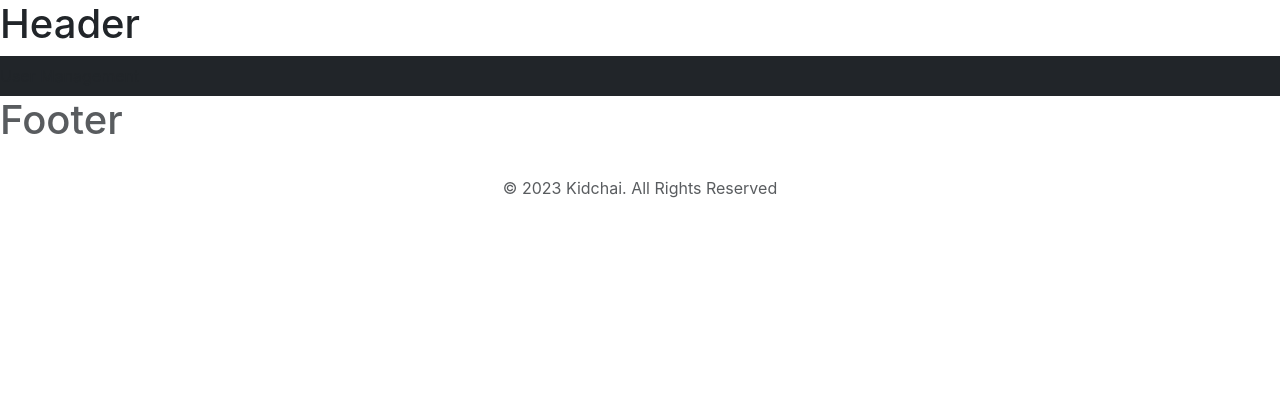
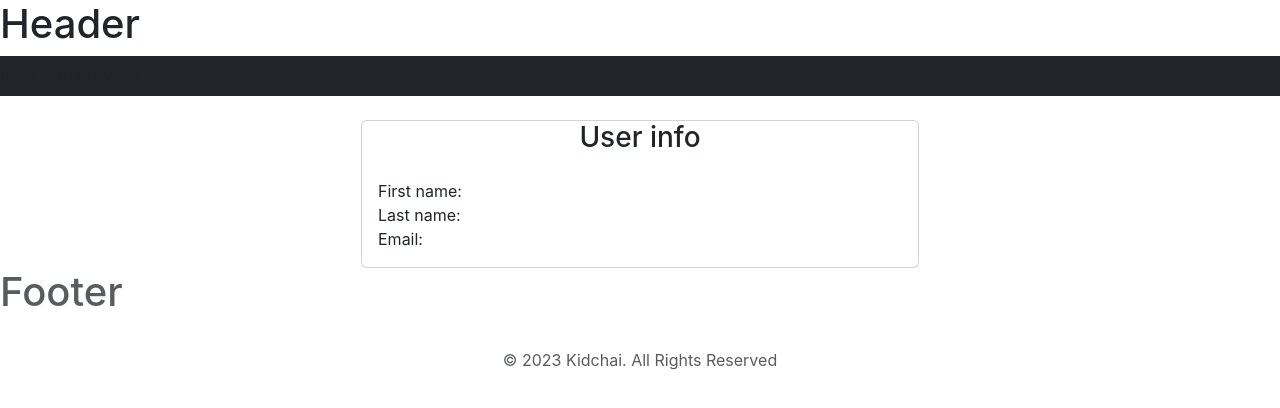
Before and after one commit to Kidchai/users-management, a React (Create React App) app in the folder front/demo-boot-front/: page /view/1 in a window 1280 px wide. Shown: the top 408 px of the page. Built offline with nearby package versions, Linux system fonts and the light colour scheme; no server answers; the HTML template or start-up script is replaced by a standard one.

Commit message:
Imlement View.js component

```diff
--- a/front/demo-boot-front/src/App.js
+++ b/front/demo-boot-front/src/App.js
@@ -2,6 +2,7 @@ import { BrowserRouter as Router, Routes, Route } from "react-router-dom";
 import UserList from "./components/UserList";
 import Create from "./components/Create";
 import Update from "./components/Update";
+import View from "./components/View";
 import Header from "./components/Header";
 import Footer from "./components/Footer";
 
@@ -16,7 +17,7 @@ function App() {
             <Route path="/users" element={<UserList />}></Route>
             <Route path="/add/:id" element={<Create />}></Route>
             <Route path="/edit/:id" element={<Update />}></Route>
-            {/* <Route path="/view/:id" element={<View />}></Route> */}
+            <Route path="/view/:id" element={<View />}></Route>
           </Routes>
         </div>
         <Footer />
--- a/front/demo-boot-front/src/components/View.js
+++ b/front/demo-boot-front/src/components/View.js
@@ -1,13 +1,39 @@
-import React, { Component } from "react";
+import React, { useEffect, useState } from "react";
+import { useParams } from "react-router-dom";
+import { getUser } from "../UserService";
 
-class View extends Component {
-    constructor(props) {
-        super(props)
-        this.state = {
+const View = () => {
+    const { id } = useParams();
+    const [user, setUser] = useState({});
 
-        }
-    }
+    useEffect(() => {
+        getUser(id).then(response => {
+            setUser(response.data);
+        });
+    }, [id]);
 
-}
+    return (
+        <div>
+            <br />
+            <div className="card col-md-6 offset-md-3">
+                <h3 className="text-center">User info</h3>
+                <div className="card-body">
+                    <div className="row">
+                        <label>First name:</label>
+                        <div>{user.firstName}</div>
+                    </div>
+                    <div className="row">
+                        <label>Last name:</label>
+                        <div>{user.lastName}</div>
+                    </div>
+                    <div className="row">
+                        <label>Email:</label>
+                        <div>{user.email}</div>
+                    </div>
+                </div>
+            </div>
+        </div>
+    );
+};
 
 export default View;
```
